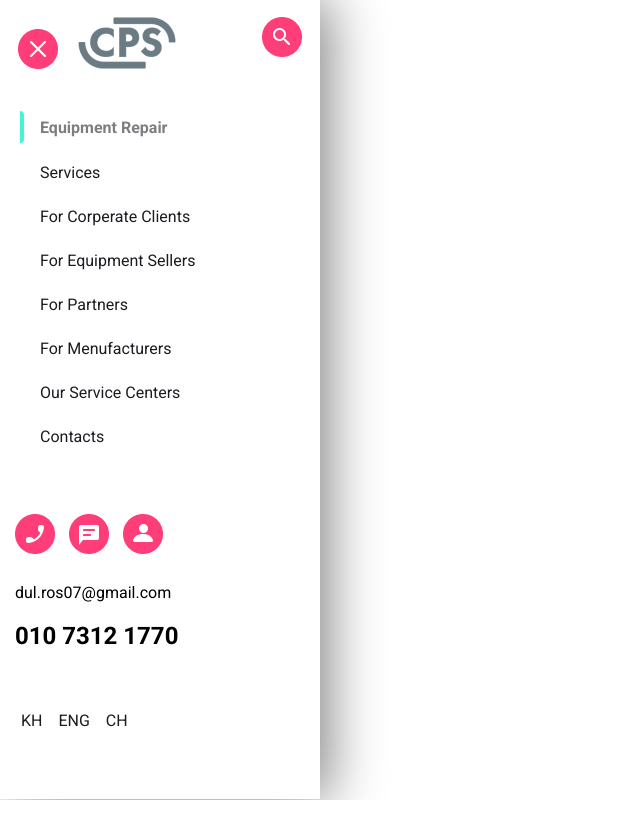
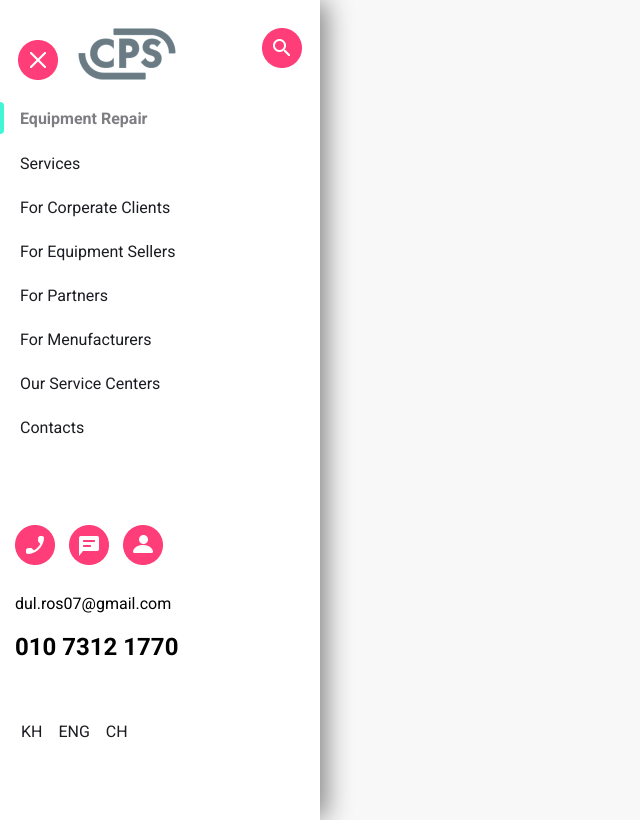
Before and after one commit to Dulkh91/Advanced-styling-web-core-6.8, a plain HTML site: page index.html in a window 1280 px wide. Shown: the whole page, without its empty margins (0-640 px from the left). Drawn offline with Linux system fonts and the light colour scheme; a web font is replaced by a local one.

Commit message:
Updated code

```diff
--- a/index.html
+++ b/index.html
@@ -12,12 +12,7 @@
  <link rel="stylesheet" href="./style.css">
 </head>
 <body>
-   <div class="container">
-    <nav class="navibar">
-        <img src="./image/burger.jpg" alt="burger">
-    </nav>
-    <!-- aside -->
-   </div>
+
  <!-- aside  copy-->
    <div class="sibebar">
     <section id="image">
--- a/style.css
+++ b/style.css
@@ -3,33 +3,24 @@
 }
 body{
     font-family: "Roboto", sans-serif;
-    background-color: #ffffff;
+    background-color: #F8F8F8;
 }
-.container{
-    position: relative;
-}
-/* Navbar */
-.navibar{
-    margin: 20px 20px;
-    cursor: pointer;
-}
+
+
+
 /* aside */
 .sibebar{
     background-color: #ffffff;
     width: 320px;
-    box-shadow: 8px 0px 52px gray;
+    box-shadow:  8px 0 25px -2px gray;
     min-height: 100vh;
-    position: absolute;
-    /* Make hidden sibebar*/
-    /* margin-left: -350px; */
-    margin-top: -85px;
-
+    padding: 10px 0;
 }
 
 .menu_title{
-
-    display: flex;
-    flex-wrap: wrap;
+    /* display: flex;
+    flex-wrap: wrap; */
+    display: grid;
     align-content: space-between;
     height: 700px
 }
@@ -37,7 +28,7 @@ body{
 
 .items{
     display: flex;
-     justify-content: space-between;
+    justify-content: space-between;
     margin: 10px;
 
 }
@@ -74,6 +65,9 @@ gap: 1rem;
 }
 
 /* Custom Infor */
+.infor{
+
+}
 .infor__image{
     margin: 10px;
 }
@@ -102,3 +96,16 @@ gap: 1rem;
 .infor__lang button:hover{
     color: #7E7E82;
 }
+
+@media only screen and (max-width: 767px){
+    .sibebar{
+        width: 100%;
+    }
+}
+
+@media only screen and (min-width: 768px)
+and (max-width: 1119px){
+    .sibebar{
+        padding: 10px 0;
+    }
+}
```
